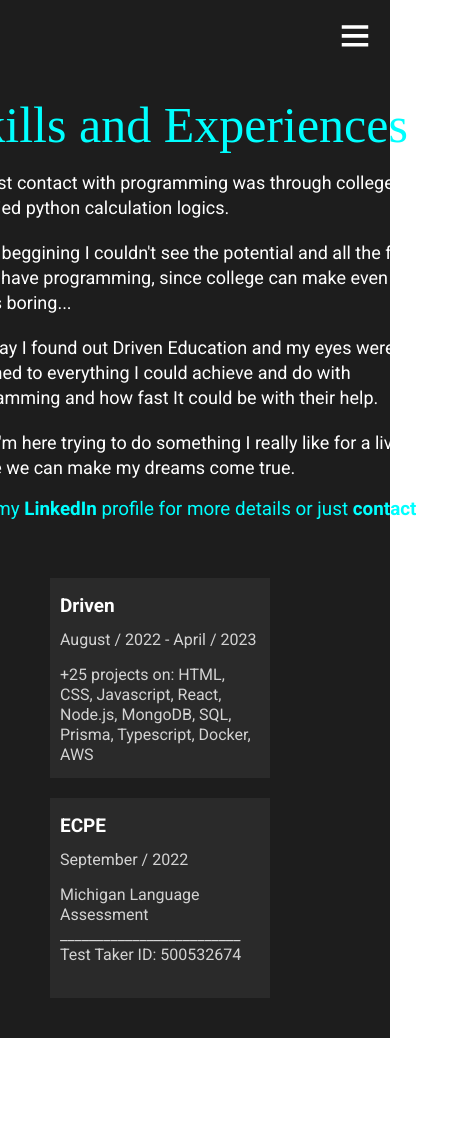
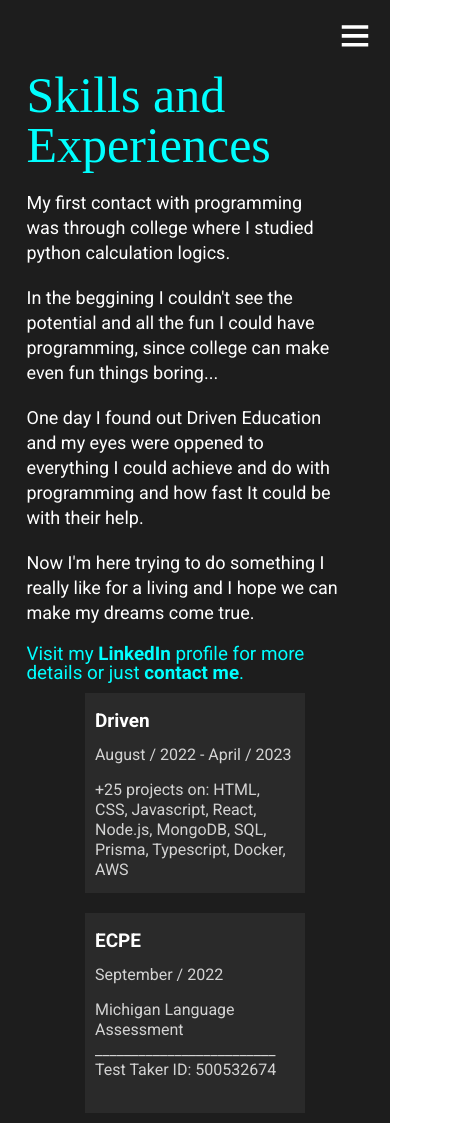
Before and after one commit to Victor-Mannelli/Curriculum, a React (Create React App) app: page /my-exp in a window 390 px wide. Shown: the whole page, 453 px wide, since content can reach past the window. Before the commit the page ends 1038 px from the top, so only its background shows below. Built offline with nearby package versions, Linux system fonts and the light colour scheme; a web font is replaced by a local one.

Commit message:
fix: experience page responsiveness

```diff
--- a/src/Routs/Contact.js
+++ b/src/Routs/Contact.js
@@ -109,12 +109,10 @@ const ContactMePage = styled.div`
 	@media (max-width: 1000px){
 		padding-top: 40px;
 		grid-template-columns: 100%;
-		grid-template-rows: 60% 40%;
 	}
 	@media (max-width: 360px){
 		padding-top: 0px;
 		grid-template-columns: 100%;
-		grid-template-rows: 100%;
 	}
 `;
 const ContactMe = styled.div`
@@ -126,7 +124,7 @@ const ContactMe = styled.div`
 	font-family: "Roboto", sans-serif;
 
 	h1 {
-		margin: 0 8px 10px 8px;
+		margin-bottom: 10px;
 		font-family: "Alkalami", serif;
 		font-size: 2.5rem;
 		cursor: default;
@@ -135,8 +133,14 @@ const ContactMe = styled.div`
 		color: white;
 		font-size: 1.25rem;
 		line-height: 25px;
-		margin: 0 0 15px 10px;
+		margin-bottom: 15px;
 		cursor: default;
+	}
+	@media (max-width: 1000px){
+		width: 80%;
+	}
+	@media (max-width: 360px){
+		width: 90%;
 	}
 `;
 const StyledForm = styled.form`
@@ -146,7 +150,7 @@ const StyledForm = styled.form`
 	textarea {
 		height: 50px;
 		width: 100%;
-		margin: 5px;
+		margin: 5px 0;
 
 		background-color: rgb(42, 42, 42);
 		border-radius: 5px;
@@ -174,7 +178,7 @@ const StyledForm = styled.form`
 		color: lightgray;
 		font-size: 16px;
 		border: none;
-		margin: 5px;
+		margin: 5px 0;
 		:hover {
 			background-color: rgb(72, 72, 72);
 			color: white;
--- a/src/Routs/MyExp.js
+++ b/src/Routs/MyExp.js
@@ -6,7 +6,7 @@ export default function MyExp() {
 	const navigate = useNavigate();
 	const { pathname } = useLocation();
 
-	function WorkPlace({title, date, description}) {
+	function WorkPlace({ title, date, description }) {
 		return (
 			<div>
 				<h1> {title} </h1>
@@ -49,37 +49,41 @@ export default function MyExp() {
 					<span onClick={() => navigate("/contact")}>contact me</span>.
 				</h2>
 			</SkillText>
-			<Experience>
-				<WorkPlaces>
-					{WorkPlaceArray.map((e,i) => <WorkPlace key={i} title={e.title} date={e.date} description={e.description} />)}
-				</WorkPlaces>
-			</Experience>
+			<Experiences>
+				{WorkPlaceArray.map((e, i) => (
+					<WorkPlace
+						key={i}
+						title={e.title}
+						date={e.date}
+						description={e.description}
+					/>
+				))}
+			</Experiences>
 		</StyledMyExp>
 	);
 }
 const StyledMyExp = styled.div`
-	display: flex;
-	flex-direction: row;
-	align-items: center;
-	justify-content: space-around;
+	display: grid;
+	grid-template-columns: 55% 45%;
 
-	height: 100vh;
-	margin-left: 40px;
-	padding-top: ${(props) => (props.pathname === "/my-exp" ? "70px" : "0")};
+	min-height: 100vh;
+	padding-top: 70px;
+
+	min-height: 100vh;
 	color: white;
 	cursor: default;
 
-	@media (max-width: 1050px) {
-		padding-top: ${(props) => (props.pathname === "/my-exp" ? "100px" : "0")};
-		flex-direction: column;
-		height: 100%;
+	@media (max-width: 1000px) {
+		grid-template-columns: 100%;
 	}
 `;
 const SkillText = styled.div`
+	align-self: center;
+	justify-self: center;
+
 	display: flex;
-	flex: 1;
 	flex-direction: column;
-	width: 500px;
+	width: 80%;
 	margin-right: 25px;
 	font-family: "Roboto", sans-serif;
 	h1 {
@@ -107,20 +111,15 @@ const SkillText = styled.div`
 		}
 	}
 `;
-const Experience = styled.div`
-	display: flex;
-	flex: 1;
-	flex-direction: column;
-	justify-content: center;
-	@media (max-width: 1050px) {
-		padding: 30px 0;
-	}
-`;
-const WorkPlaces = styled.div`
+const Experiences = styled.div`
+	align-self: center;
+	justify-self: center;
+
 	display: flex;
 	flex-direction: row;
 	flex-wrap: wrap;
 	font-family: "Roboto", sans-serif;
+	justify-content: center;
 
 	div {
 		width: 220px;
```
